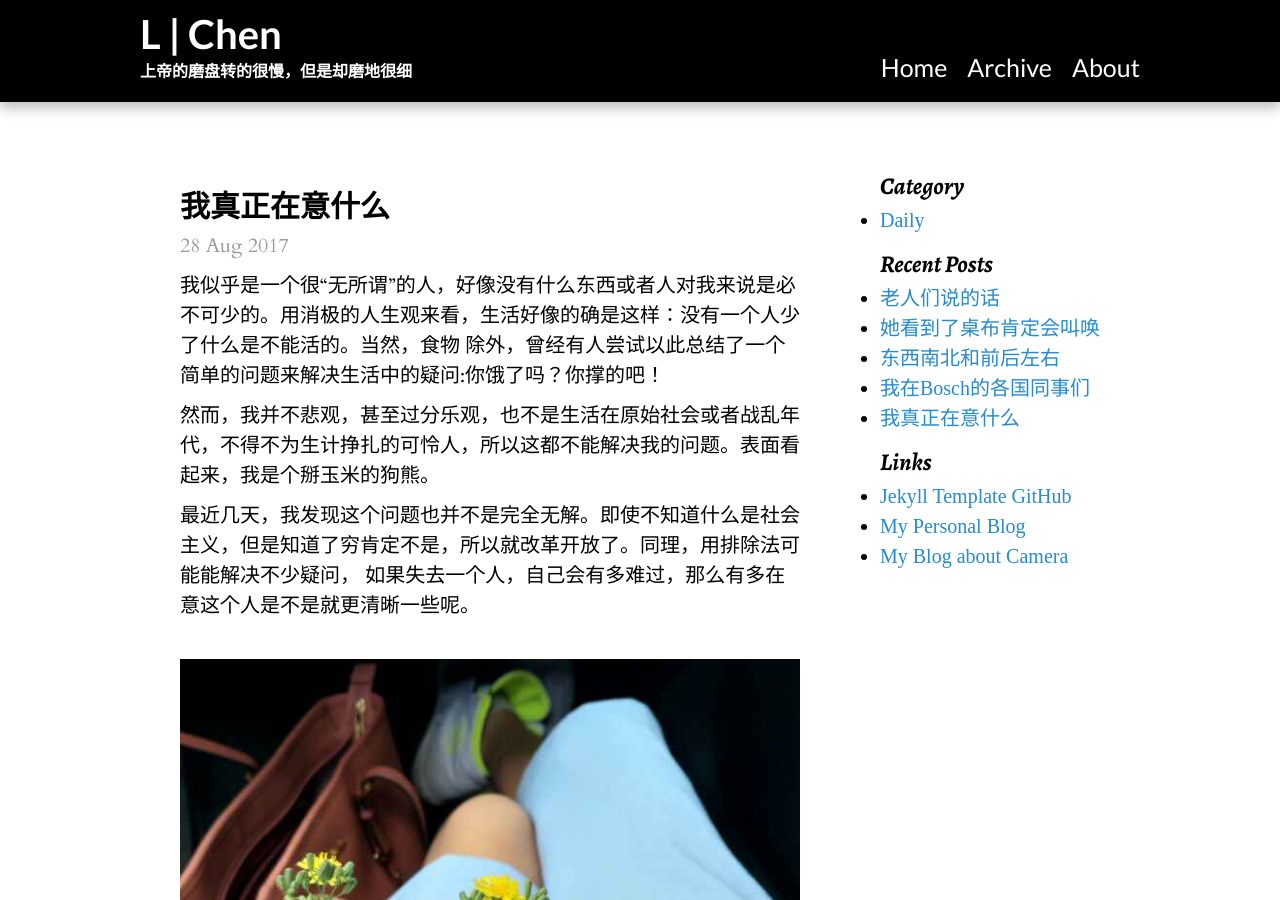
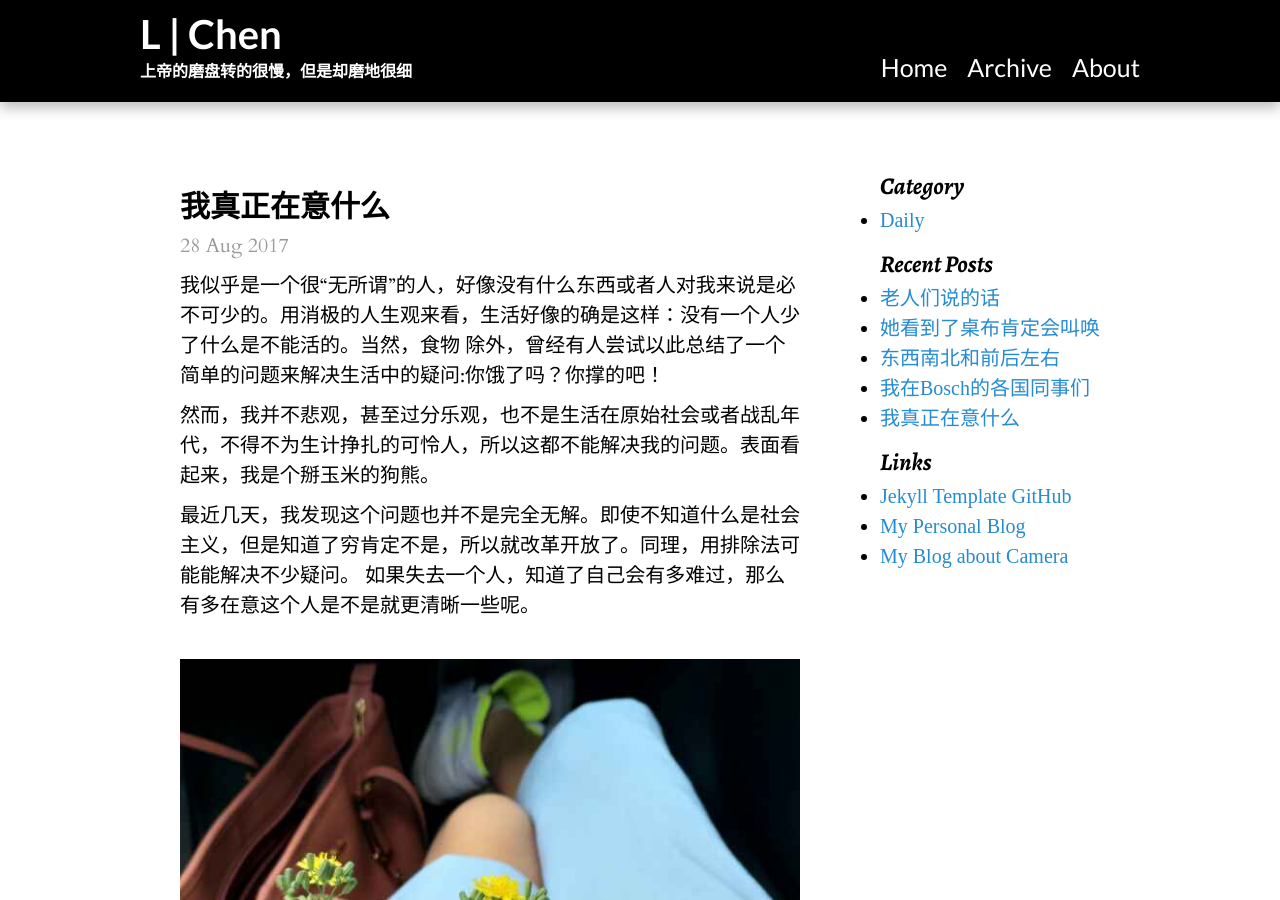
Before and after one commit to runningUnicorn/runningUnicorn.github.io, a Jekyll site: the page built from _posts/2017-08-28-loss.md, in a window 1280 px wide and 900 px high. Built offline with Jekyll 4.4.1, drawn with Linux system fonts in a browser that asks for light colours; some web fonts are replaced.

Commit message:
Update 2017-08-28-loss.md

```diff
--- a/_posts/2017-08-28-loss.md
+++ b/_posts/2017-08-28-loss.md
@@ -9,7 +9,7 @@ category: Daily
 
 然而，我并不悲观，甚至过分乐观，也不是生活在原始社会或者战乱年代，不得不为生计挣扎的可怜人，所以这都不能解决我的问题。表面看起来，我是个掰玉米的狗熊。
 
-最近几天，我发现这个问题也并不是完全无解。即使不知道什么是社会主义，但是知道了穷肯定不是，所以就改革开放了。同理，用排除法可能能解决不少疑问，
-如果失去一个人，自己会有多难过，那么有多在意这个人是不是就更清晰一些呢。
+最近几天，我发现这个问题也并不是完全无解。即使不知道什么是社会主义，但是知道了穷肯定不是，所以就改革开放了。同理，用排除法可能能解决不少疑问。
+如果失去一个人，知道了自己会有多难过，那么有多在意这个人是不是就更清晰一些呢。
 
 ![treasure]({{site.baseurl}}/images/treasure.jpg)
```
